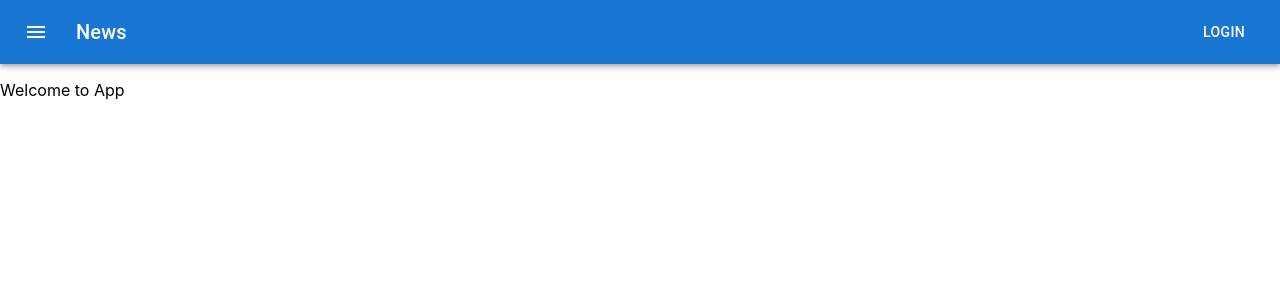
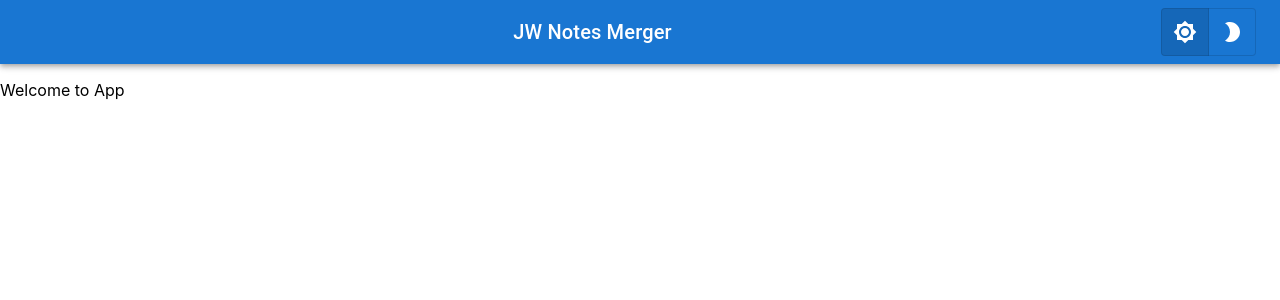
Before and after one commit to LeomaiaJr/JW-Notes-Merger, a React (Vite) app: page / in a window 1280 px wide. Shown: the top 300 px of the page. Built offline with nearby package versions, Linux system fonts and the light colour scheme.

Commit message:
feat: add theme selector

```diff
--- a/package.json
+++ b/package.json
@@ -10,6 +10,8 @@
   "dependencies": {
     "@emotion/react": "^11.9.3",
     "@emotion/styled": "^11.9.3",
+    "@material-ui/core": "^4.12.4",
+    "@material-ui/lab": "^4.0.0-alpha.61",
     "@mui/icons-material": "^5.8.4",
     "@mui/material": "^5.8.7",
     "@mui/styled-engine-sc": "^5.8.0",
--- a/src/components/AppBar/index.tsx
+++ b/src/components/AppBar/index.tsx
@@ -1,31 +1,29 @@
+import MenuIcon from '@mui/icons-material/Menu';
 import { AppBar as MuiAppBar } from '@mui/material';
 import Box from '@mui/material/Box';
+import Button from '@mui/material/Button';
+import IconButton from '@mui/material/IconButton';
 import Toolbar from '@mui/material/Toolbar';
 import Typography from '@mui/material/Typography';
-import Button from '@mui/material/Button';
-import IconButton from '@mui/material/IconButton';
-import MenuIcon from '@mui/icons-material/Menu';
 import { FunctionComponent } from 'react';
-import { useAppTheme } from '../../hooks/useTheme';
+import ThemeSelector from '../ThemeSelector';
 
 const AppBar: FunctionComponent = () => {
   return (
     <Box sx={{ flexGrow: 1 }}>
       <MuiAppBar position="static">
         <Toolbar>
-          <IconButton
-            size="large"
-            edge="start"
-            color="inherit"
-            aria-label="menu"
-            sx={{ mr: 2 }}
+          <Typography
+            variant="h6"
+            component="div"
+            textAlign="center"
+            sx={{ flexGrow: 1 }}
           >
-            <MenuIcon />
-          </IconButton>
-          <Typography variant="h6" component="div" sx={{ flexGrow: 1 }}>
-            News
+            JW Notes Merger
           </Typography>
-          <Button color="inherit">Login</Button>
+          <Box>
+            <ThemeSelector />
+          </Box>
         </Toolbar>
       </MuiAppBar>
     </Box>
--- /dev/null
+++ b/src/components/ThemeSelector/index.tsx
@@ -0,0 +1,37 @@
+import { FunctionComponent } from 'react';
+import { ToggleButton, ToggleButtonGroup } from '@material-ui/lab';
+import { useAppTheme } from '../../hooks/useTheme';
+import Brightness2Icon from '@mui/icons-material/Brightness2';
+import BrightnessHighIcon from '@mui/icons-material/BrightnessHigh';
+
+const ThemeSelector: FunctionComponent = () => {
+  const { theme, setTheme } = useAppTheme();
+
+  return (
+    <ToggleButtonGroup
+      exclusive
+      aria-label="Theme"
+      value={theme}
+      onChange={(_, value) => {
+        if (value) setTheme(value as 'light' | 'dark');
+      }}
+    >
+      <ToggleButton value="light">
+        <BrightnessHighIcon
+          style={{
+            color: '#fff',
+          }}
+        />
+      </ToggleButton>
+      <ToggleButton value="dark">
+        <Brightness2Icon
+          style={{
+            color: '#fff',
+          }}
+        />
+      </ToggleButton>
+    </ToggleButtonGroup>
+  );
+};
+
+export default ThemeSelector;
```
Also changed, not shown: 1 other file (tests, documents, lock files or other folders).
